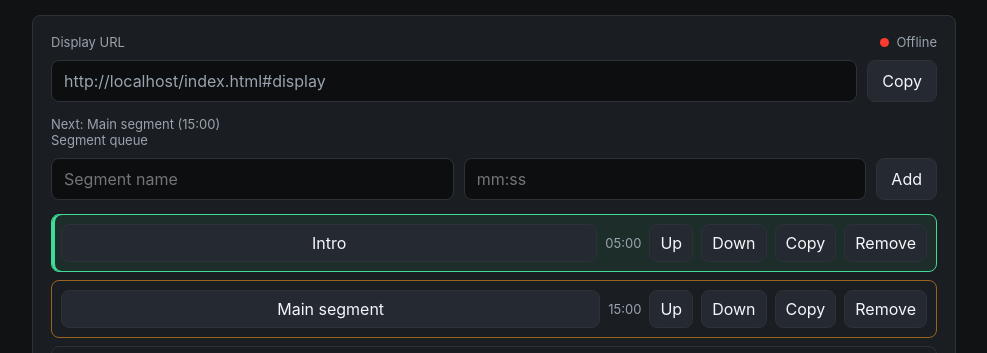
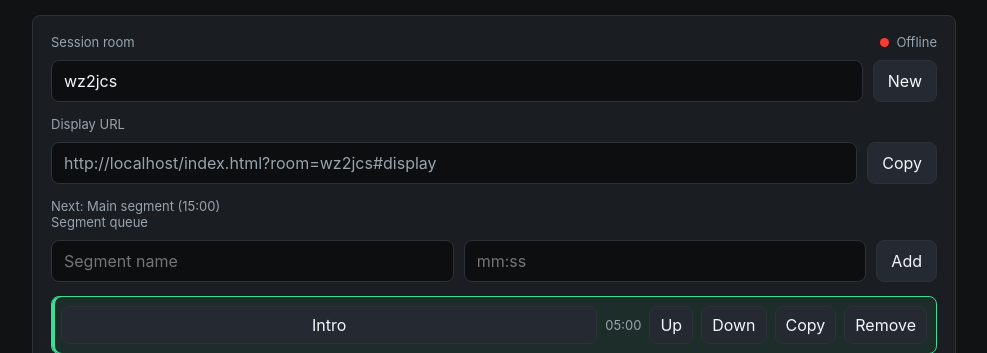
Before and after one commit to SulavTimalsina/podtimer, a website: page index.html in a window 1280 px wide. Shown: the part 398-751 px from the top of the page, without its empty margins (146-1133 px from the left). Drawn offline with nearby package versions, Linux system fonts and the light colour scheme.

Commit message:
final MVP

```diff
--- a/index.html
+++ b/index.html
@@ -86,7 +86,9 @@
         </div>
       </div>
       <div class="panel" style="grid-column:1/-1">
-        <div class="row" style="justify-content:space-between;margin-top:0"><div class="muted">Display URL</div><div id="connectionStatus" class="status">Connecting</div></div>
+        <div class="row" style="justify-content:space-between;margin-top:0"><div class="muted">Session room</div><div id="connectionStatus" class="status">Connecting</div></div>
+        <div class="row"><input id="roomCode" placeholder="Room code"><button id="newRoom">New</button></div>
+        <div class="muted" style="margin-top:14px">Display URL</div>
         <div class="row"><input id="displayUrl" readonly><button id="copyDisplayUrl">Copy</button></div>
         <div id="nextPreview" class="muted" style="margin-top:14px">Next: none</div>
         <div class="muted">Segment queue</div>
@@ -110,6 +112,7 @@
   </main>
   <main id="display" class="display">
     <div>
+      <div id="displayStatus" class="muted">Connecting</div>
       <div id="displayMessage" class="display-message"></div>
       <div id="displaySegment" class="segment">Waiting for timer</div>
       <div id="displayTime" class="timer normal">00:00<span class="dot"></span></div>
@@ -133,6 +136,7 @@
     const presets = [["1m",60],["2m",120],["5m",300],["10m",600],["15m",900],["30m",1800],["1h",3600]];
     const quickMessages = ["Wrap up", "30 seconds", "Pause", "Mic issue", "Great point"];
     const freeEndsAt = Date.now() + 5 * 60 * 1000;
+    let room = getRoom();
     let total = 0, timeLeft = 0, running = false, segmentName = "", messageText = "", active = -1, timer = null;
     let queue = loadQueue();
 
@@ -140,8 +144,27 @@
     function parseTime(v) { const m = /^(\d{1,3}):([0-5]\d)$/.exec(v.trim()); return m ? (+m[1] * 60 + +m[2]) : 0; }
     function tone(s) { return s <= 30 ? "danger" : s <= 60 ? "warning" : "normal"; }
     function setTime(seconds, name = "Custom") { total = timeLeft = seconds; segmentName = name; running = false; sync(); renderControl(); }
-    function state() { return { timeLeft, running, segmentName, total, messageText }; }
+    function state() { return { room, timeLeft, running, segmentName, total, messageText }; }
     function sync() { if (ws.readyState === WebSocket.OPEN) ws.send(JSON.stringify(state())); }
+    function joinRoom() { if (ws.readyState === WebSocket.OPEN) ws.send(JSON.stringify({ type: "join", room })); }
+    function isDisplay() { return location.hash.startsWith("#display"); }
+    function getRoom() {
+      const params = new URLSearchParams(window.location.search);
+      const code = (params.get("room") || makeRoom()).toLowerCase().replace(/[^a-z0-9-]/g, "");
+      localStorage.setItem("podtimerRoom", code);
+      return code;
+    }
+    function makeRoom() { return Math.random().toString(36).slice(2, 8); }
+    function displayUrl() { return `${window.location.origin}${window.location.pathname}?room=${encodeURIComponent(room)}#display`; }
+    function setRoom(code) {
+      room = (code || makeRoom()).toLowerCase().replace(/[^a-z0-9-]/g, "") || makeRoom();
+      localStorage.setItem("podtimerRoom", room);
+      history.replaceState(null, "", `${window.location.pathname}?room=${encodeURIComponent(room)}${window.location.hash || "#control"}`);
+      $("roomCode").value = room;
+      $("displayUrl").value = displayUrl();
+      joinRoom();
+      if (!isDisplay()) sync();
+    }
     function loadQueue() {
       try {
         const saved = JSON.parse(localStorage.getItem("podtimerQueue"));
@@ -155,12 +178,13 @@
     function setStatus(text, cls) {
       $("connectionStatus").textContent = text;
       $("connectionStatus").className = `status ${cls}`;
+      $("displayStatus").textContent = text;
     }
-    function paywallOpen() { return $("paywall").classList.contains("show") && location.hash !== "#display"; }
+    function paywallOpen() { return $("paywall").classList.contains("show") && !isDisplay(); }
     function renderPaywall() {
       const freeLeft = Math.max(0, Math.ceil((freeEndsAt - Date.now()) / 1000));
       $("freeBanner").textContent = `${Math.ceil(freeLeft / 60)} min free remaining`;
-      $("paywall").classList.toggle("show", freeLeft === 0 && location.hash !== "#display");
+      $("paywall").classList.toggle("show", freeLeft === 0 && !isDisplay());
       if (freeLeft === 0) { running = false; renderControl(); sync(); }
     }
 
@@ -223,7 +247,11 @@
     $("addSeg").onclick = () => { if (paywallOpen()) return; const sec = parseTime($("segTime").value), name = $("segName").value.trim(); if (sec && name) { queue.push({ name, seconds: sec }); saveQueue(); $("segName").value = $("segTime").value = ""; renderControl(); } };
     $("start").onclick = toggle; $("reset").onclick = () => { if (!paywallOpen()) setTime(total, segmentName || "Custom"); };
     $("next").onclick = () => { if (!paywallOpen()) nextSegment(); }; $("prev").onclick = () => { if (!paywallOpen()) prevSegment(); };
-    $("displayUrl").value = `${window.location.origin}${window.location.pathname}#display`;
+    $("roomCode").value = room;
+    $("displayUrl").value = displayUrl();
+    $("roomCode").onchange = () => setRoom($("roomCode").value);
+    $("newRoom").onclick = () => setRoom(makeRoom());
+    setRoom(room);
     $("copyDisplayUrl").onclick = async () => {
       await navigator.clipboard.writeText($("displayUrl").value);
       $("copyDisplayUrl").textContent = "Copied";
@@ -234,13 +262,20 @@
     $("showMessage").onclick = () => { if (paywallOpen()) return; messageText = $("messageText").value.trim(); saveMessageDraft(); sync(); };
     $("clearMessage").onclick = () => { if (paywallOpen()) return; messageText = ""; $("messageText").value = ""; saveMessageDraft(); sync(); };
     document.onkeydown = (e) => { if (e.target.matches("input") || paywallOpen()) return; if (e.code === "Space") { e.preventDefault(); toggle(); } if (e.key.toLowerCase() === "r") setTime(total, segmentName || "Custom"); if (e.key === "ArrowRight") nextSegment(); if (e.key === "ArrowLeft") prevSegment(); };
-    window.onhashchange = () => { const showDisplay = location.hash === "#display"; $("control").style.display = showDisplay ? "none" : "block"; $("display").style.display = showDisplay ? "grid" : "none"; renderPaywall(); };
-    ws.onmessage = (e) => { if (location.hash === "#display") renderDisplay(JSON.parse(e.data)); };
-    ws.onopen = () => { setStatus("Connected", "connected"); sync(); };
+    window.onhashchange = () => { const showDisplay = isDisplay(); $("control").style.display = showDisplay ? "none" : "block"; $("display").style.display = showDisplay ? "grid" : "none"; renderPaywall(); joinRoom(); };
+    ws.onmessage = (e) => {
+      const data = JSON.parse(e.data);
+      if (data.room === room) {
+        if (isDisplay()) renderDisplay(data);
+        if (!isDisplay() && data.timeLeft !== undefined) renderControl();
+      }
+    };
+    ws.onopen = () => { setStatus("Connected", "connected"); joinRoom(); if (!isDisplay()) sync(); };
     ws.onclose = () => setStatus("Offline", "offline");
     ws.onerror = () => setStatus("Connection error", "offline");
     setInterval(tick, 1000);
     setInterval(renderPaywall, 1000);
+    setInterval(() => { if (!isDisplay()) sync(); }, 1000);
     $("messageText").value = localStorage.getItem("podtimerMessageDraft") || "";
     loadSegment(0);
     renderPaywall();
```
Also changed, not shown: server.js (+15 -3 lines).
